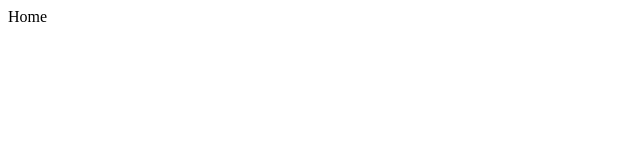
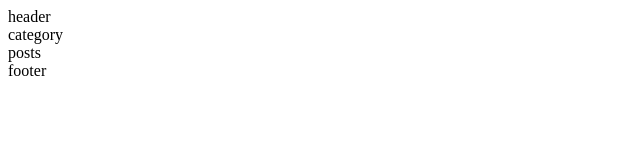
Before and after one commit to mogagcogag/FE, a Next.js app: page / in a window 1280 px wide. Shown: the top 160 px of the page, without its empty margins (0-640 px from the left). Built offline with nearby package versions, Linux system fonts and the light colour scheme.

Commit message:
FEAT: Add layout component and home root page with typescript

```diff
--- /dev/null
+++ b/components/layout/index.tsx
@@ -0,0 +1,15 @@
+import React from "react";
+import Head from "next/head";
+
+const Layout = ({ children }: { children: React.ReactNode }) => {
+  return (
+    <>
+      <Head>{/* <link rel="icon" href="/favicon.ico" /> */}</Head>
+      <header>header</header>
+      <main>{children}</main>
+      <footer>footer</footer>
+    </>
+  );
+};
+
+export default Layout;
--- /dev/null
+++ b/pages/_app.tsx
@@ -0,0 +1,7 @@
+import { AppProps } from "next/app";
+
+function App({ Component, pageProps }: AppProps) {
+  return <Component {...pageProps} />;
+}
+
+export default App;
--- a/pages/index.js
+++ /dev/null
@@ -1,5 +0,0 @@
-const Home = () => {
-  return <div>Home</div>;
-};
-
-export default Home;
--- /dev/null
+++ b/pages/index.tsx
@@ -0,0 +1,26 @@
+import { GetServerSideProps } from "next";
+import Head from "next/head";
+import Layout from "../components/layout";
+
+const Home = ({ allPostsData }: { allPostsData: {}[] }) => {
+  return (
+    <Layout>
+      <Head>
+        <title>COSMO | 코딩 스터디 모임</title>
+      </Head>
+      <section>category</section>
+      <section>posts</section>
+    </Layout>
+  );
+};
+
+export default Home;
+
+// export const getServerSideProps: GetServerSideProps = async (context) => {
+//   const allPostsData = await fetch(``);
+//   return {
+//     props: {
+//       allPostsData,
+//     },
+//   };
+// };
```
